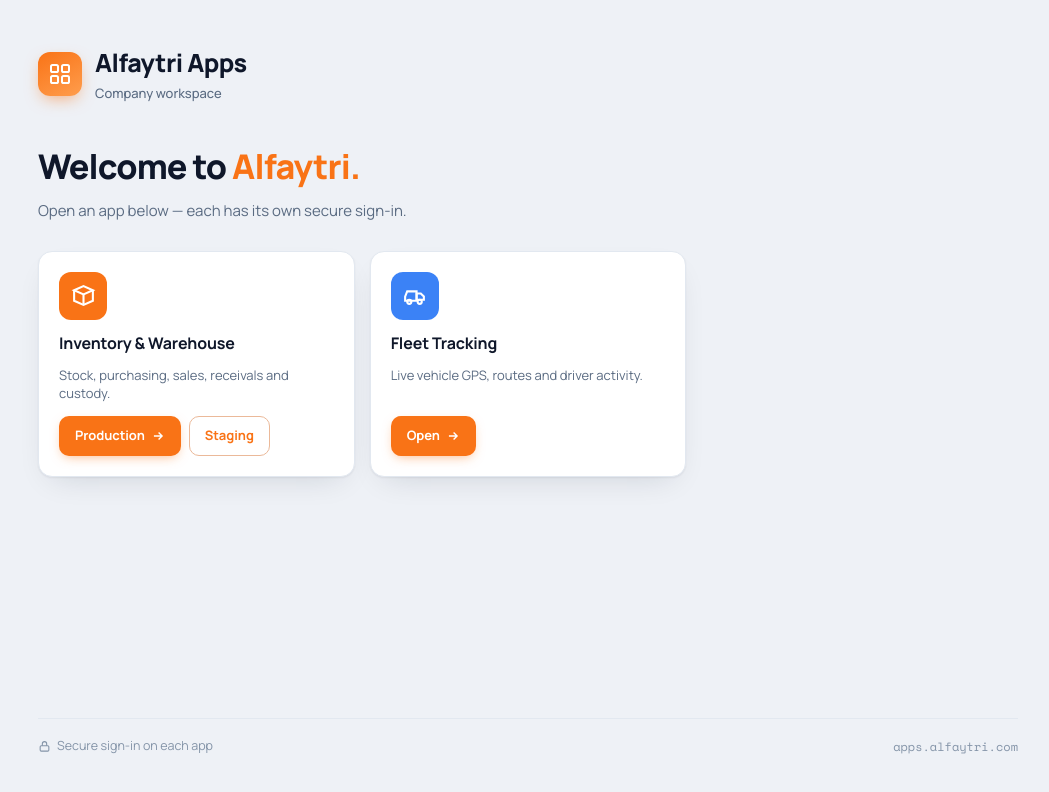
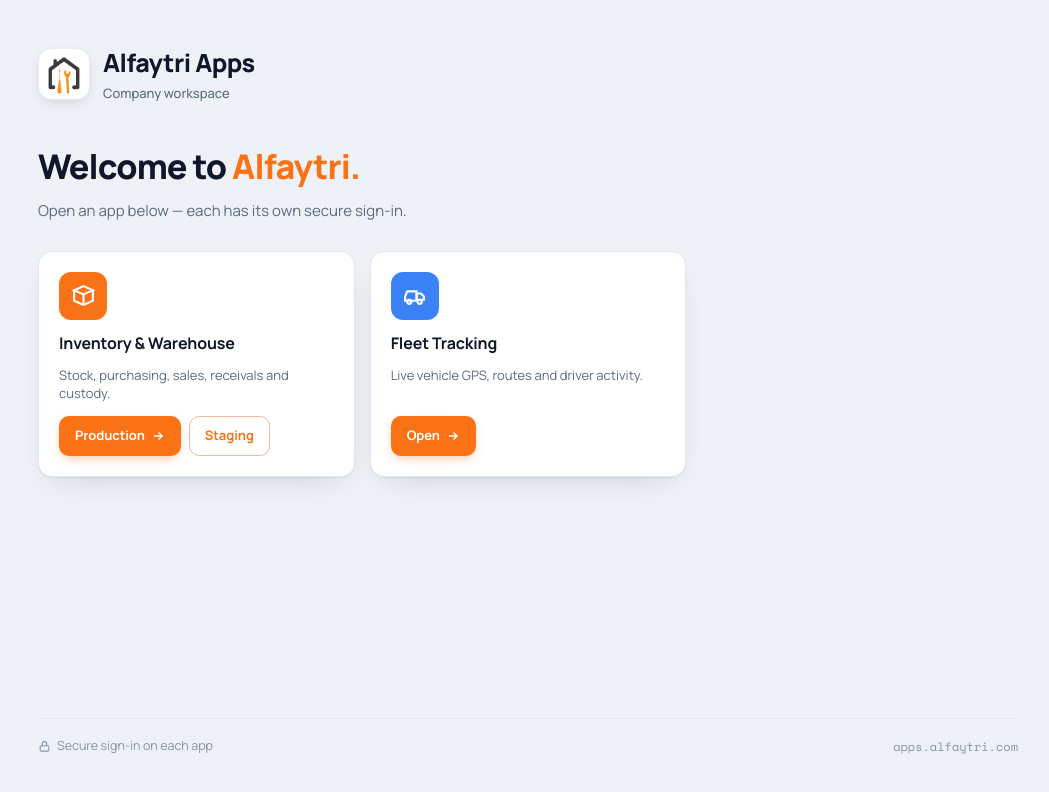
Before and after one commit to alfaytri/Alfaytriapps, a plain HTML site: page index.html in a window 1280 px wide. Shown: the whole page, without its empty margins (112-1161 px from the left). Drawn offline with nearby package versions, Linux system fonts and the light colour scheme.

Commit message:
Use Al Faytri logo in header and browser-tab icon

```diff
--- a/index.html
+++ b/index.html
@@ -7,7 +7,7 @@
   <meta name="description" content="Alfaytri company workspace — open any of your Alfaytri apps from one place.">
   <meta name="robots" content="noindex, nofollow">
   <meta name="theme-color" content="#f97316">
-  <link rel="icon" href="/favicon.svg" type="image/svg+xml">
+  <link rel="icon" href="logo.png" type="image/png">
   <link rel="preconnect" href="https://fonts.googleapis.com">
   <link rel="preconnect" href="https://fonts.gstatic.com" crossorigin>
   <link rel="stylesheet" href="https://fonts.googleapis.com/css2?family=Manrope:wght@400;500;600;700;800&family=Space+Mono:wght@400;700&display=swap">
@@ -46,10 +46,9 @@
 
     /* header */
     header{display:flex; align-items:center; gap:13px; margin-bottom:clamp(24px,4vw,38px)}
-    .logo{width:44px; height:44px; border-radius:12px; background:linear-gradient(150deg,var(--btn),#ff9d4d);
-      display:grid; place-items:center; color:#fff; flex:none;
-      box-shadow:0 6px 16px -4px color-mix(in srgb,var(--btn) 55%,transparent)}
-    .logo svg{width:24px; height:24px}
+    .logo{width:52px; height:52px; border-radius:13px; background:#fff; border:1px solid var(--border-2);
+      display:grid; place-items:center; flex:none; padding:7px; box-shadow:0 4px 14px -6px rgba(15,23,42,.25)}
+    .logo img{width:100%; height:100%; object-fit:contain; display:block}
     header h1{margin:0; font-size:clamp(20px,3vw,25px); font-weight:800; letter-spacing:-.02em}
     header p{margin:2px 0 0; font-size:13px; color:var(--muted); font-weight:500}
 
@@ -95,7 +94,7 @@
 <body>
   <div class="page">
     <header>
-      <div class="logo"><svg viewBox="0 0 24 24" fill="none" stroke="currentColor" stroke-width="2"><rect x="3" y="3" width="7" height="7" rx="1.6"/><rect x="14" y="3" width="7" height="7" rx="1.6"/><rect x="3" y="14" width="7" height="7" rx="1.6"/><rect x="14" y="14" width="7" height="7" rx="1.6"/></svg></div>
+      <div class="logo"><img src="logo.png" alt="Al Faytri logo"></div>
       <div>
         <h1>Alfaytri Apps</h1>
         <p>Company workspace</p>
```
Also changed, not shown: favicon.svg (deleted), logo.png (added), 1 other file.
